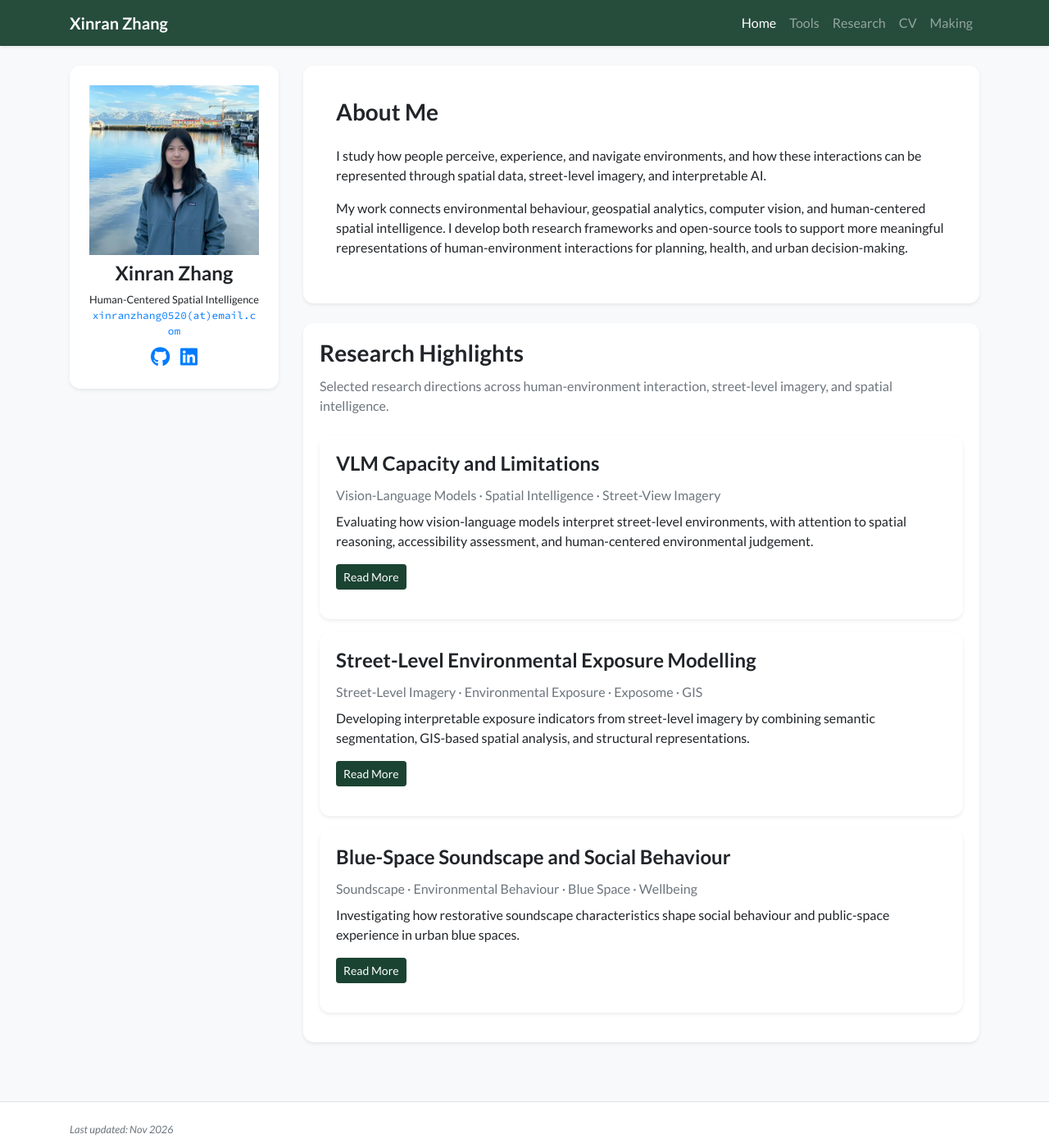
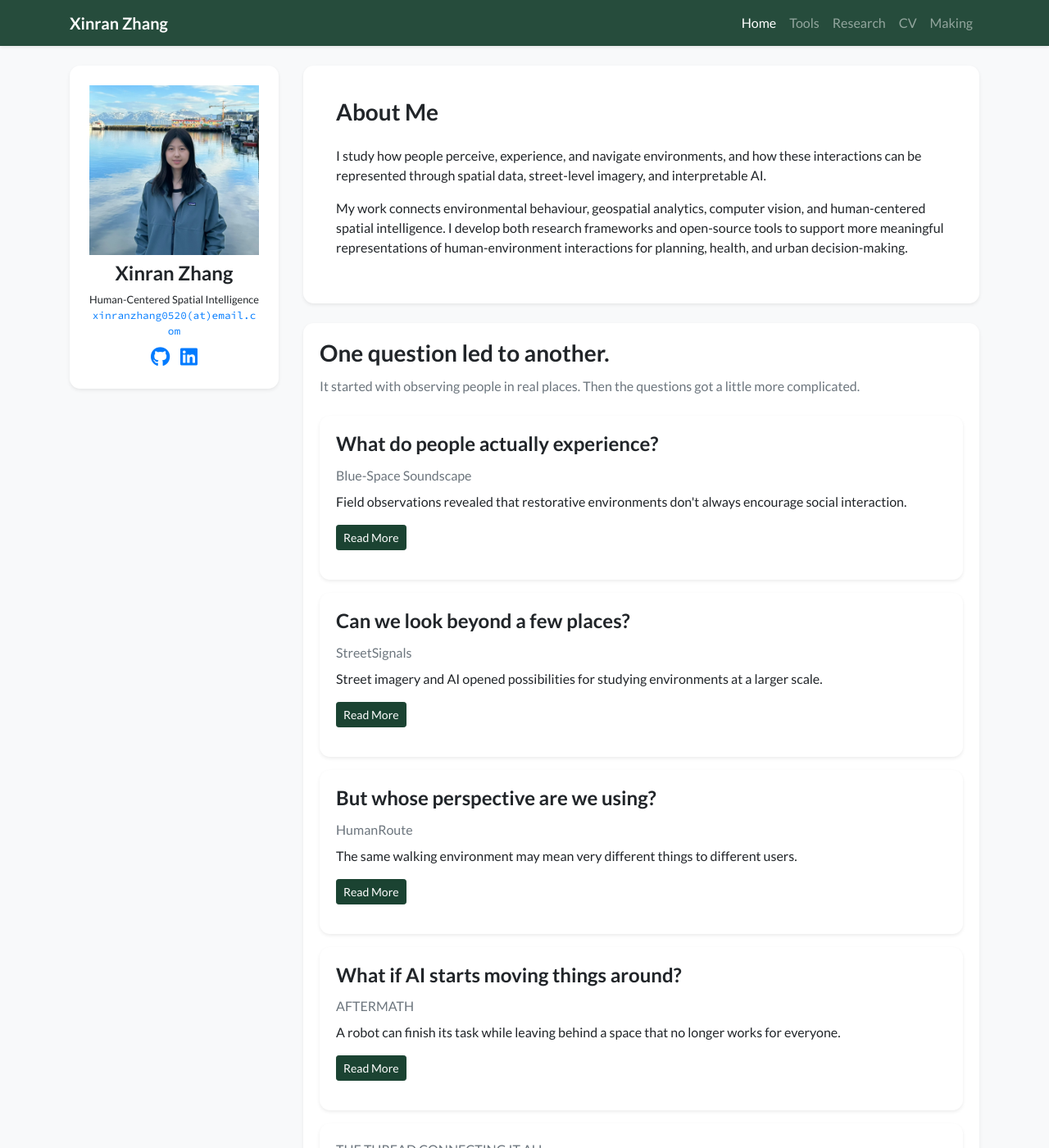
Before and after one commit to Rintozxr/rintozxr.github.io, a Jekyll site: the page built from index.html, in a window 1280 px wide and 1400 px high. Shown: the whole window at 82% size. Built offline with Jekyll 4.4.1, drawn with Linux system fonts in a browser that asks for light colours; nearby versions of some CDN libraries; a style sheet for code colours, icons or effects is not loaded; some of the changed text lies outside the part shown.

Commit message:
Update index.html

```diff
--- a/index.html
+++ b/index.html
@@ -15,53 +15,80 @@ navbar_title: Home
 
         <div class="card border-0 shadow-sm rounded-xl my-4">
             <div class="card-body">
-                <h3 class="card-title">Research Highlights</h3>
+                <h3 class="card-title">One question led to another.</h3>
                 <p class="text-muted mb-4">
-                    Selected research directions across human-environment interaction, street-level imagery, and spatial intelligence.
+                    It started with observing people in real places. Then the questions got a little more complicated.
                 </p>
 
                 <div class="card border-0 shadow-sm rounded-xl my-3">
                     <div class="card-body">
-                        <h4 class="card-title">VLM Capacity and Limitations</h4>
+                        <h4 class="card-title">What do people actually experience?</h4>
                         <p class="text-muted mb-2">
-                            Vision-Language Models · Spatial Intelligence · Street-View Imagery
+                            Blue-Space Soundscape
                         </p>
                         <p>
-                            Evaluating how vision-language models interpret street-level environments, with attention to spatial reasoning, accessibility assessment, and human-centered environmental judgement.
+                            Field observations revealed that restorative environments don't always encourage social interaction.
                         </p>
                         <p>
-                            <a class="btn btn-sm btn-primary" href="{{ '/research/vlm-capacity/' | relative_url }}">Read More</a>
+                            <a class="btn btn-sm btn-primary" href="{{ '/research/bluesoundscape/' | relative_url }}">Read More</a>
                         </p>
                     </div>
                 </div>
 
                 <div class="card border-0 shadow-sm rounded-xl my-3">
                     <div class="card-body">
-                        <h4 class="card-title">Street-Level Environmental Exposure Modelling</h4>
+                        <h4 class="card-title">Can we look beyond a few places?</h4>
                         <p class="text-muted mb-2">
-                            Street-Level Imagery · Environmental Exposure · Exposome · GIS
+                            StreetSignals
                         </p>
                         <p>
-                            Developing interpretable exposure indicators from street-level imagery by combining semantic segmentation, GIS-based spatial analysis, and structural representations.
+                            Street imagery and AI opened possibilities for studying environments at a larger scale.
                         </p>
                         <p>
-                            <a class="btn btn-sm btn-primary" href="{{ '/research/street-level-exposure/' | relative_url }}">Read More</a>
+                            <a class="btn btn-sm btn-primary" href="{{ '/research/streetsignals/' | relative_url }}">Read More</a>
                         </p>
                     </div>
                 </div>
 
                 <div class="card border-0 shadow-sm rounded-xl my-3">
                     <div class="card-body">
-                        <h4 class="card-title">Blue-Space Soundscape and Social Behaviour</h4>
+                        <h4 class="card-title">But whose perspective are we using?</h4>
                         <p class="text-muted mb-2">
-                            Soundscape · Environmental Behaviour · Blue Space · Wellbeing
+                            HumanRoute
                         </p>
                         <p>
-                            Investigating how restorative soundscape characteristics shape social behaviour and public-space experience in urban blue spaces.
+                            The same walking environment may mean very different things to different users.
+                        <p>
+                            <a class="btn btn-sm btn-primary" href="{{ '/research/humanroute/' | relative_url }}">Read More</a>
+                        </p>
+                    </div>
+                </div>
+
+                <div class="card border-0 shadow-sm rounded-xl my-3">
+                    <div class="card-body">
+                        <h4 class="card-title">What if AI starts moving things around?</h4>
+                        <p class="text-muted mb-2">
+                            AFTERMATH
                         </p>
                         <p>
-                            <a class="btn btn-sm btn-primary" href="{{ '/research/blue-space-soundscape/' | relative_url }}">Read More</a>
+                            A robot can finish its task while leaving behind a space that no longer works for everyone.
                         </p>
+                        <p>
+                            <a class="btn btn-sm btn-primary" href="{{ '/research/aftermath/' | relative_url }}">Read More</a>
+                        </p>
+                    </div>
+                </div>
+
+                <div class="card border-0 shadow-sm rounded-xl my-3">
+                    <div class="card-body">
+                        <p class="text-muted mb-2">
+                            THE THREAD CONNECTING IT ALL
+                        </p>
+                        <h4 class="card-title">An environment is never experienced in isolation.</h4>
+                        <p>
+                            Its meaning depends on who encounters it, what they need to do, and how the environment changes around them.
+                        </p>
+
                     </div>
                 </div>
 
```
